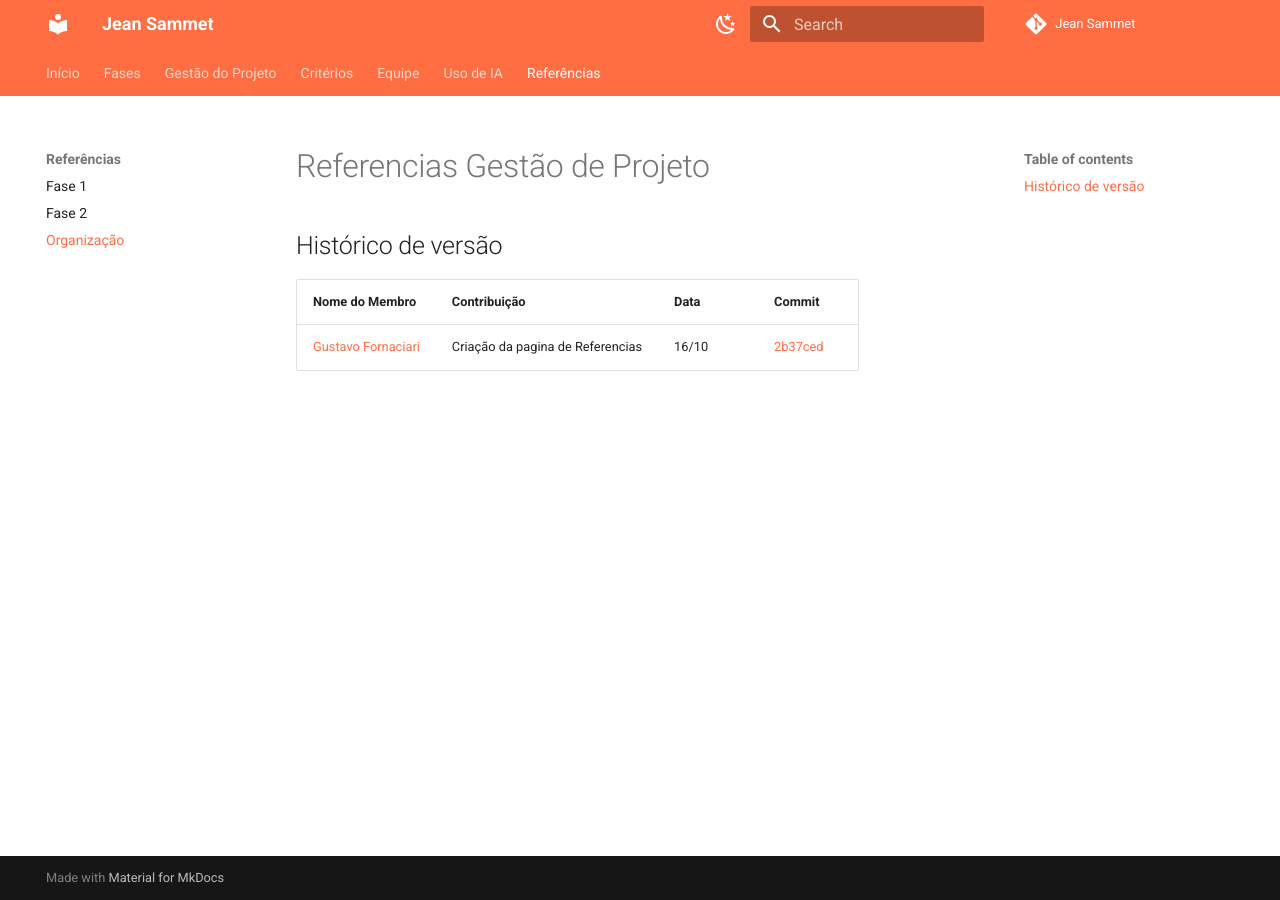
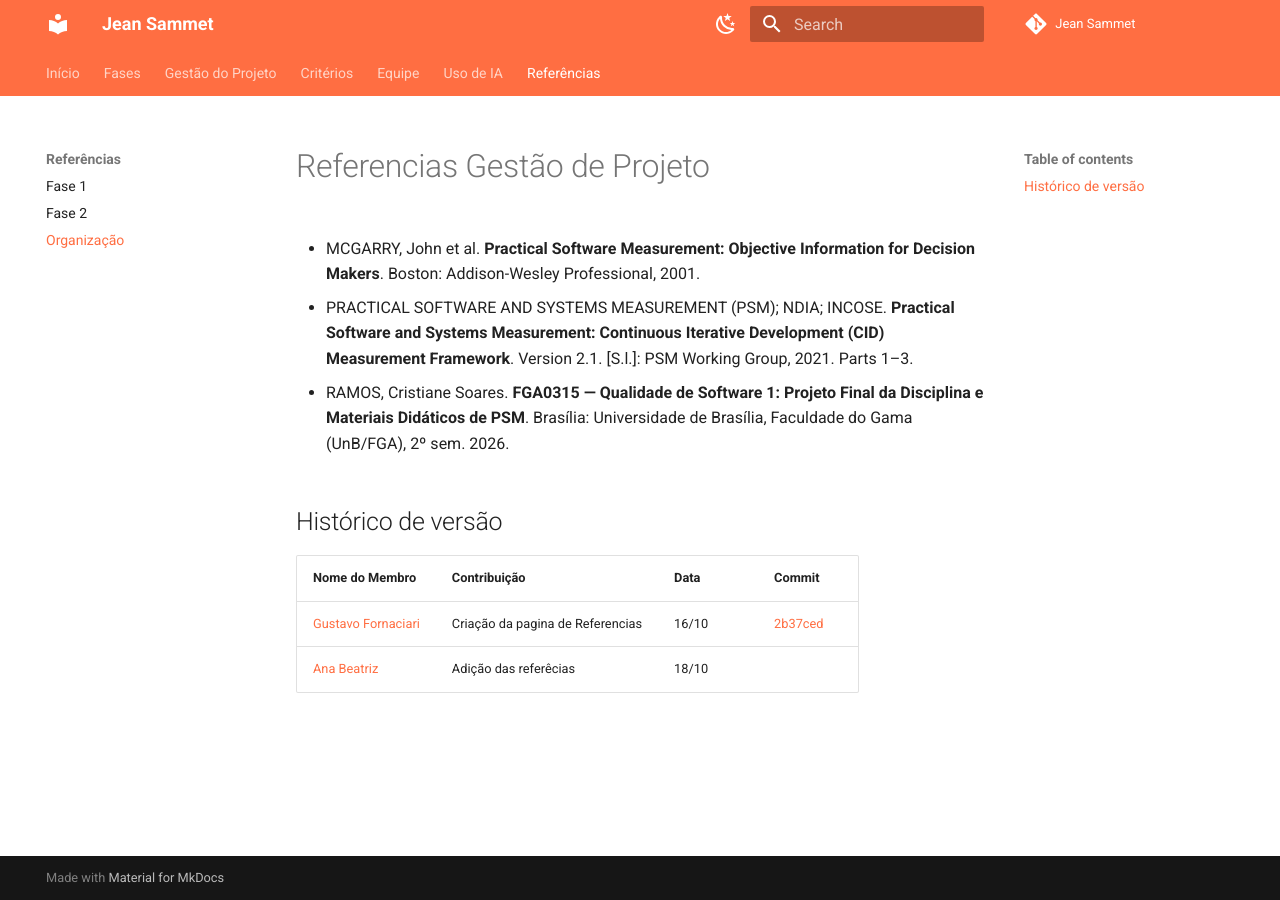
Before and after one commit to FCTE-Qualidade-de-Software-1/2026-2_T02_JEAN_SAMMET, an MkDocs documentation site: the page built from docs/referencias/psm.md, in a window 1280 px wide. Built offline with MkDocs 1.6.1 and Material for MkDocs 9.7.7, drawn with Linux system fonts in a browser that asks for light colours; comment, search, counter and statistics services are not loaded.

Commit message:
docs: atualizar referencias bibliograficas do PSM/CID

```diff
--- a/docs/referencias/psm.md
+++ b/docs/referencias/psm.md
@@ -1,5 +1,10 @@
 # Referencias Gestão de Projeto
 
+- MCGARRY, John et al. **Practical Software Measurement: Objective Information for Decision Makers**. Boston: Addison-Wesley Professional, 2001.
+
+- PRACTICAL SOFTWARE AND SYSTEMS MEASUREMENT (PSM); NDIA; INCOSE. **Practical Software and Systems Measurement: Continuous Iterative Development (CID) Measurement Framework**. Version 2.1. [S.l.]: PSM Working Group, 2021. Parts 1–3.
+
+- RAMOS, Cristiane Soares. **FGA0315 — Qualidade de Software 1: Projeto Final da Disciplina e Materiais Didáticos de PSM**. Brasília: Universidade de Brasília, Faculdade do Gama (UnB/FGA), 2º sem. 2026.
 
 
 ## Histórico de versão
@@ -7,3 +12,4 @@
 | Nome do Membro | Contribuição | Data | Commit |
 | :--- | :--- | :--- | :--- |
 | [Gustavo Fornaciari](https://github.com/GUGOFO) | Criação da pagina de Referencias | 16/10 | [2b37ced](https://github.com/FCTE-Qualidade-de-Software-1/2026-2_T02_JEAN_SAMMET/commit/2b37ced72e456281e01f064c4b83ef9681fe1eeb) |
+| [Ana Beatriz](https://github.com/AnnaBeatrizAraujo) | Adição das referêcias | 18/10 | |
```
